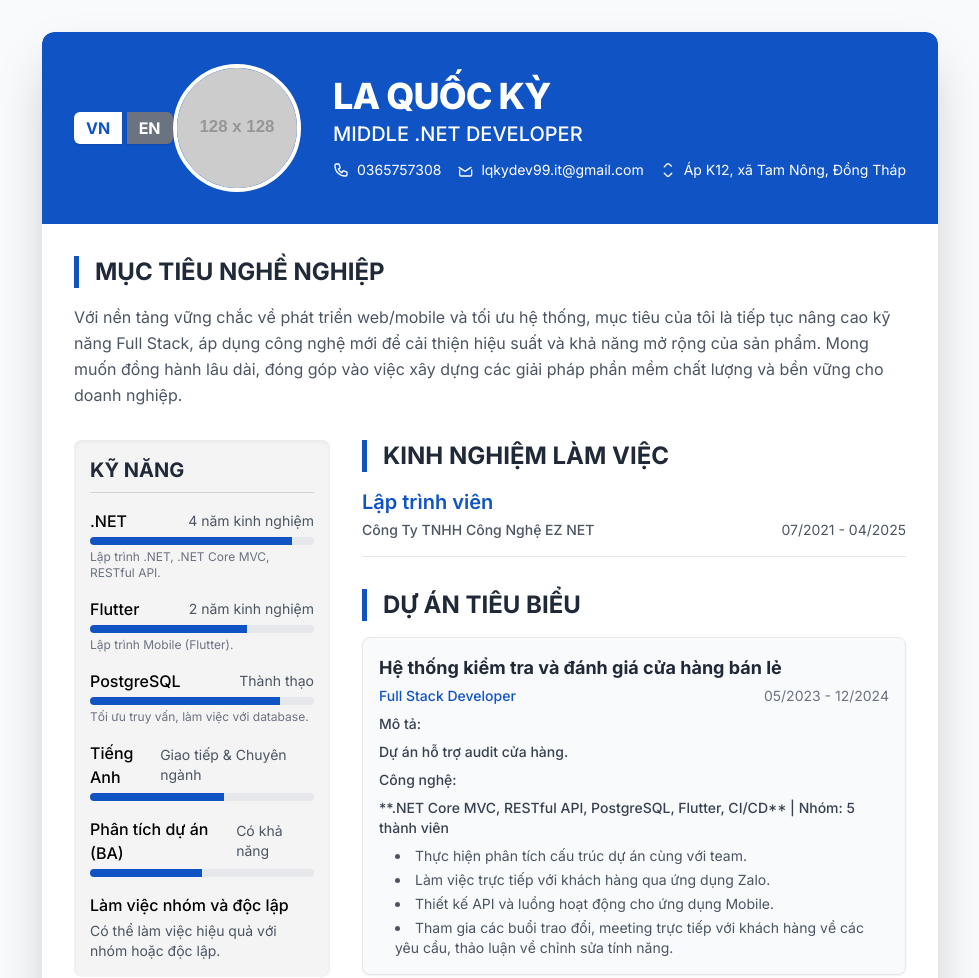
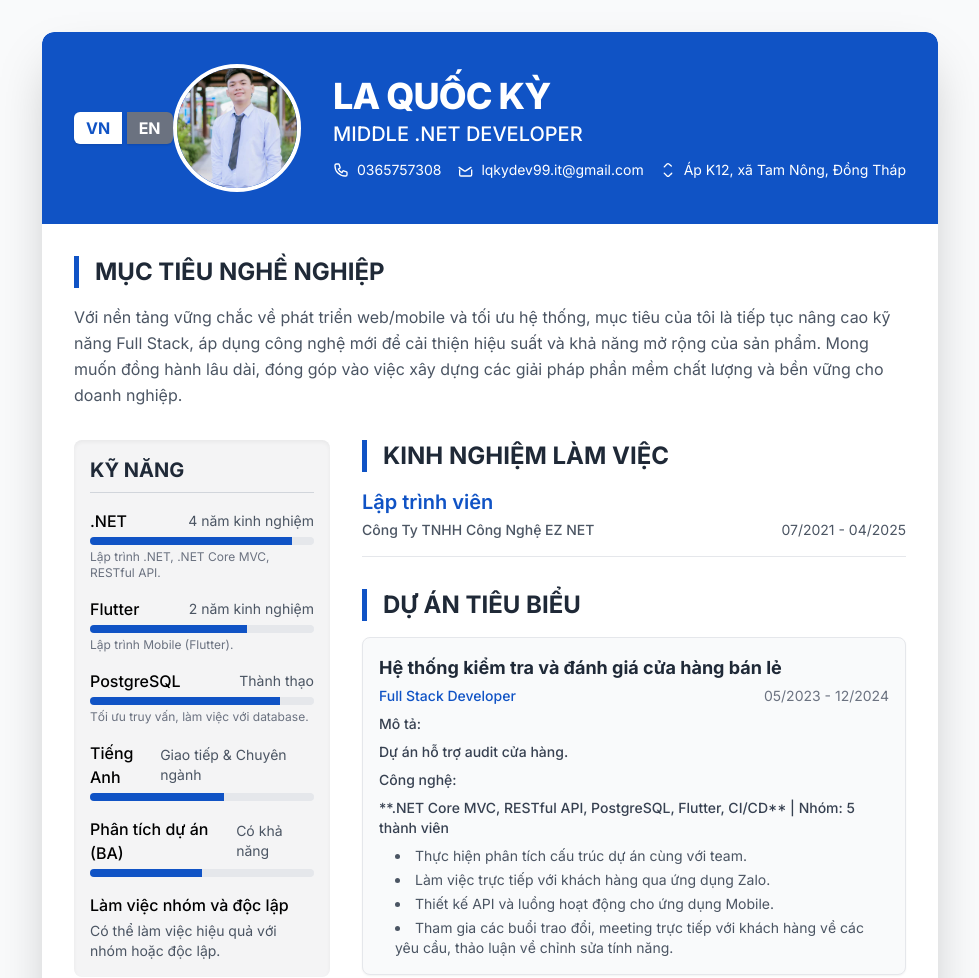
Before and after one commit to leewonkya/My-CV, a plain HTML site: page index.html in a window 1280 px wide. Shown: the top 978 px of the page, without its empty margins (150-1129 px from the left). Drawn offline with nearby package versions, Linux system fonts and the light colour scheme; placeholder pictures from the web are drawn by us.

Commit message:
add avatar

```diff
--- a/index.html
+++ b/index.html
@@ -59,7 +59,7 @@
                 <!-- Avatar/Hình ảnh -->
                 <div class="flex-shrink-0">
                     <img class="h-32 w-32 rounded-full border-4 border-white object-cover"
-                         src="https://placehold.co/128x128/ffffff/000000?text=Avatar"
+                         src="/images/171427112_1090199581385663_4696632589537168552_n.jpg"
                          alt="Avatar La Quốc Kỳ">
                 </div>
 
```
Also changed, not shown: images/171427112_1090199581385663_4696632589537168552_n.jpg (added).
